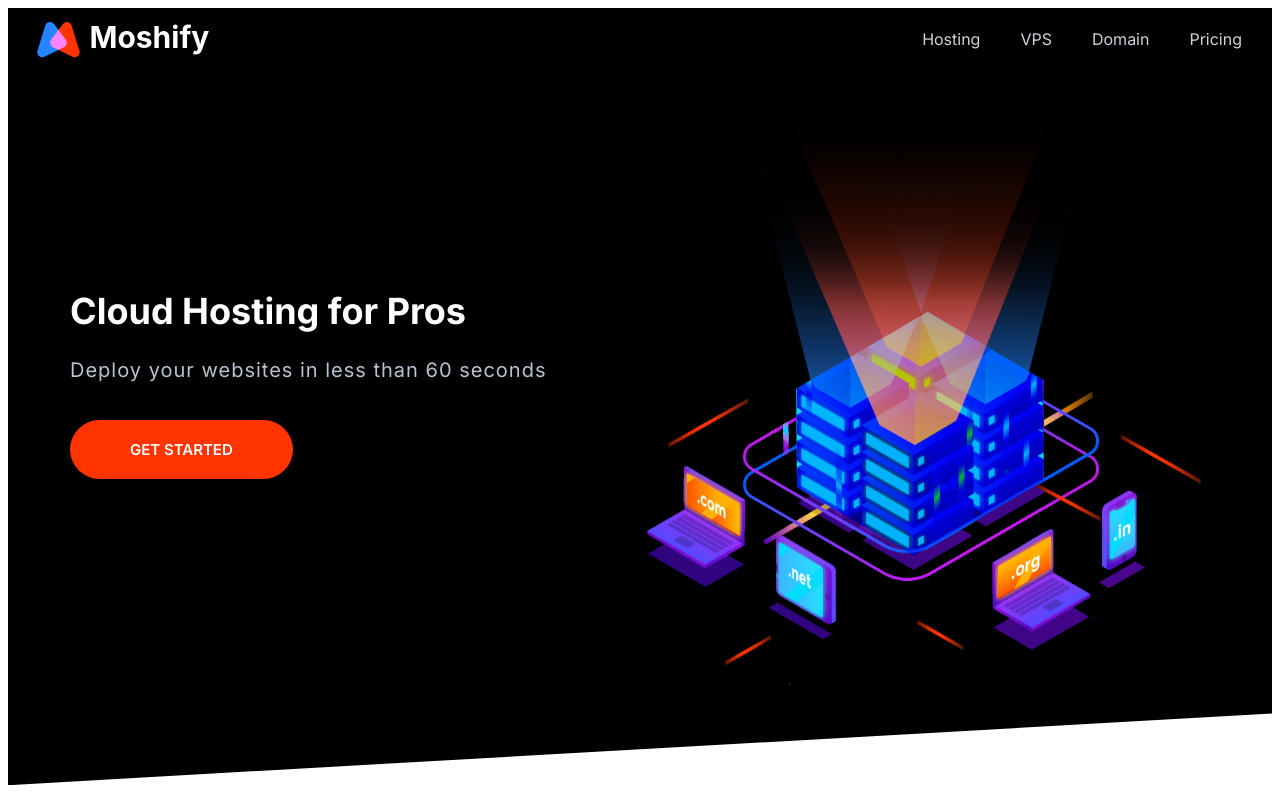
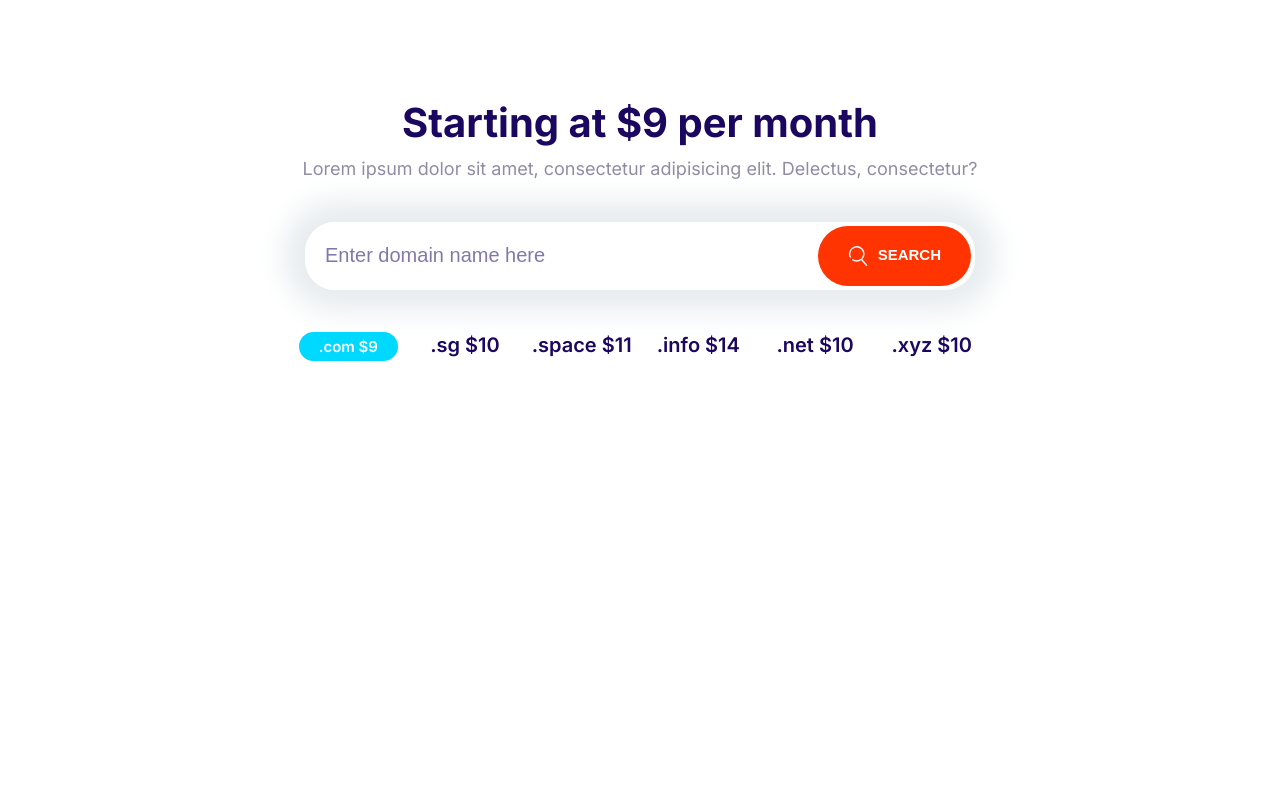
Before and after one commit to sarahalyahya/moshify-ex, a plain HTML site: page index.html in a window 1280 px wide. Drawn offline with Linux system fonts and the light colour scheme.

Commit message:
domain block

```diff
--- a/index.html
+++ b/index.html
@@ -14,30 +14,26 @@
 </head>
 
 <body>
-    <nav class="nav collapsible">
-        <a class= "nav__brand" href="/"><img src="icons/logo.svg" alt=""></a>
-        <svg class="icon icon--white nav__toggler ">
-            <use xlink:href="images/sprite.svg#menu"></use>
-          </svg>
-          <ul class="list nav__list collapsible__content">
-              <li class="nav__item"><a href="#">Hosting</a></li>
-              <li class="nav__item"><a href="#">VPS</a></li>
-              <li class="nav__item"><a href="#">Domain</a></li>
-              <li class="nav__item"><a href="#">Pricing</a></li>
-          </ul>
-    </nav>
-    <section class="block block--dark block--skewed-left hero">
-        <div class="grid grid--1x2 container">
-            <header class="block__header hero__content">
-                <h1 class="block__heading">Cloud Hosting for Pros</h1>
-                <p class="hero__tagline">Deploy your websites in less than 60 seconds</p>
-                <a href="" class="btn btn--accent btn--stretched">Get Started</a>
-            </header>
-            <img class= "hero__image" src="images/banner.png" alt="">
+    <section class="block container block-domain">
+        <header class="block__header">
+            <h2>Starting at $9 per month</h2>
+            <p>Lorem ipsum dolor sit amet, consectetur adipisicing elit. Delectus, consectetur?</p>
+        </header>
+        <div class="input-group">
+            <input type="text" class="input" placeholder="Enter domain name here">
+            <button class="btn btn--accent"><svg class="icon icon--white">
+                <use xlink:href="images/sprite.svg#search"></use>
+              </svg>Search</button>
+
         </div>
-
-
-
+        <ul class="list block-domain__prices">
+            <li><span class="badge badge--secondary">.com $9</span></li>
+            <li>.sg $10</li>
+            <li>.space $11</li>
+            <li>.info $14</li>
+            <li>.net $10</li>
+            <li>.xyz $10</li>
+        </ul>
     </section>
 
 <script src="main.js"></script>
--- a/styles.css
+++ b/styles.css
@@ -201,11 +201,18 @@ the first class will include skin stuff like padding and all */
   cursor: pointer;
   font-size: 1.8rem;
   font-weight: 600;
+  margin: 1rem 0;
+  outline: 0;
   padding: 2rem 3rem;
+  text-align: center;
   text-transform: uppercase;
   white-space: nowrap;
-  text-align: center;
-  margin: 1rem 0;
+}
+.btn .icon {
+  width: 2rem;
+  height: 2rem;
+  margin-right: 1rem;
+  vertical-align: middle;
 }
 .btn--primary {
   background: var(--color-primary);
@@ -290,7 +297,7 @@ the first class will include skin stuff like padding and all */
 .input-group .input {
   border: 0;
   flex-grow: 1;
-  padding: 1.5rem 1rem;
+  padding: 1.5rem 2rem;
 }
 
 .input-group .btn {
@@ -687,3 +694,29 @@ the first class will include skin stuff like padding and all */
     align-self: center;
   }
 }
+
+/* Domain Block */
+
+.block-domain .input-group {
+  box-shadow: 0 0 30px 20px #e6ebee;
+  border: 0;
+  margin: 4rem auto;
+  max-width: 670px;
+}
+
+.block-domain__prices {
+  display: grid;
+  grid-template-columns: repeat(3, 1fr);
+  grid-template-rows: repeat(2, 6rem);
+  font-size: 2rem;
+  font-weight: 600;
+  justify-items: center;
+  max-width: 700px;
+  margin: 0 auto;
+}
+
+@media screen and (min-width: 768px) {
+  .block-domain__prices {
+    grid-template-columns: repeat(auto-fit, minmax(10rem, 1fr));
+  }
+}
```
Also changed, not shown: components/hero.html (+2 -2 lines).
